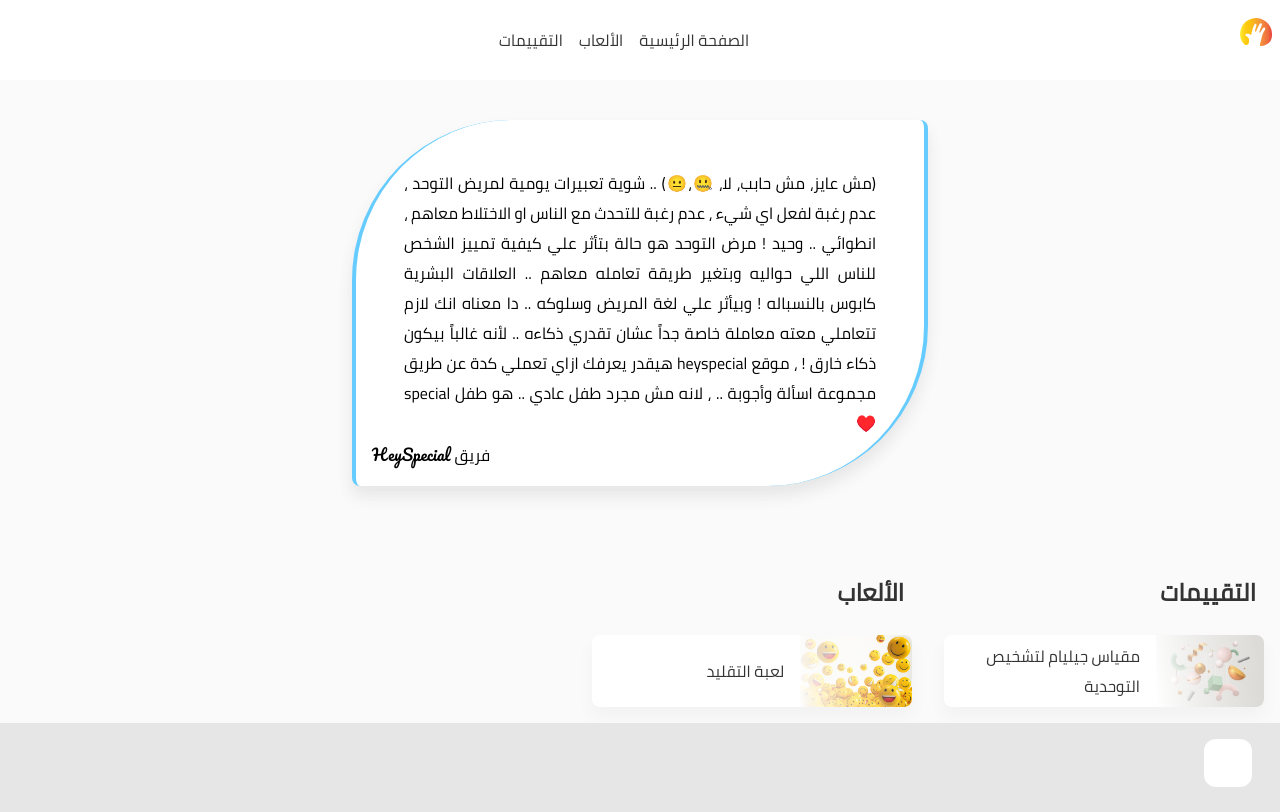
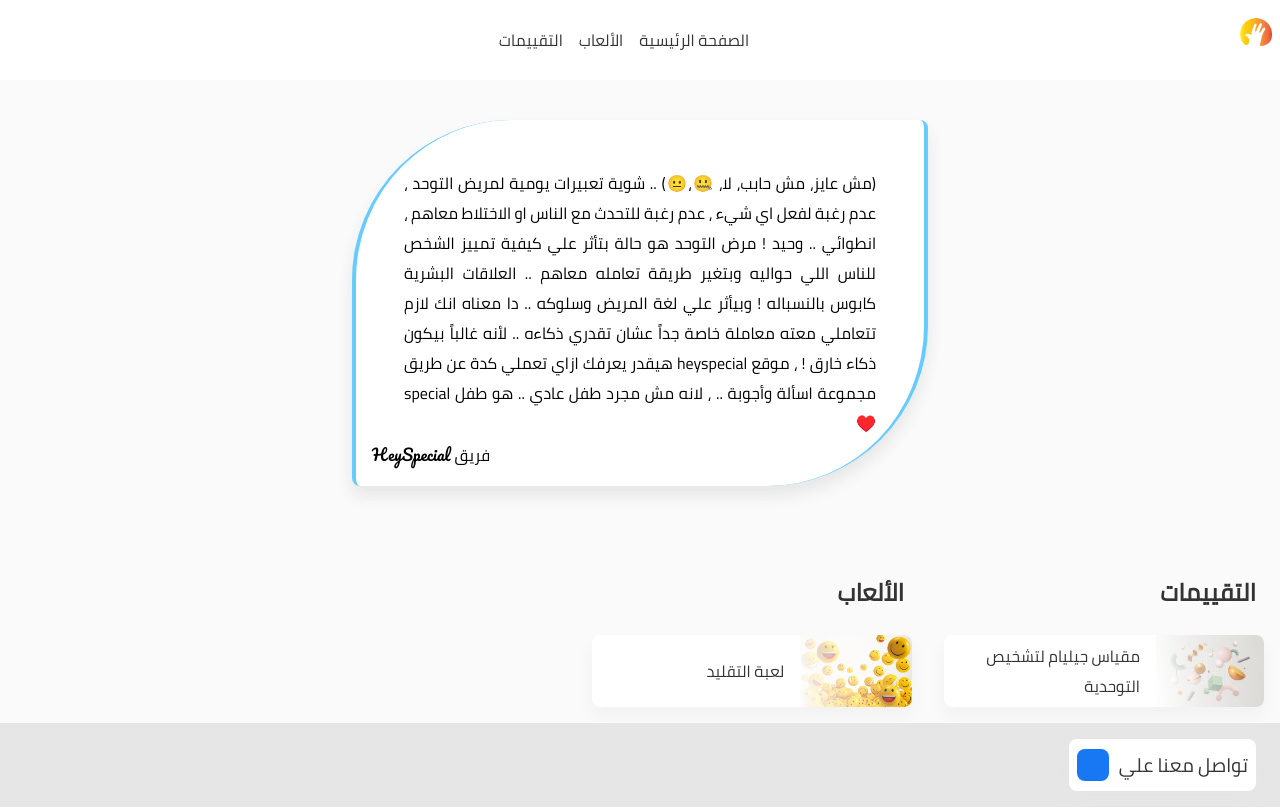
Before and after one commit to AbrahemAlhofe/HeySpecial, a Nuxt app: page / in a window 1280 px wide. Built offline with nearby package versions, Linux system fonts and the light colour scheme.

Commit message:
refactor: enhance facebook link button

```diff
--- a/components/TheFooter.vue
+++ b/components/TheFooter.vue
@@ -1,6 +1,8 @@
 <template lang='pug'>
   #footer
-    a( href='https://www.facebook.com/Hey-Spacial-102271598877467' ).footer__link#facebook: FacebookIcon
+    .link#facebook
+        .link__text تواصل معنا علي
+        a.link__icon( href='https://www.facebook.com/Hey-Spacial-102271598877467' name='facebook' ): FacebookIcon
 </template>
 
 <script>
@@ -20,20 +22,32 @@
     background-color: var(--gray-90);
     padding: 1em;
 
-    .footer__link {
-        width: 2em;
+    .link {
         background-color: var(--white);
-        border: none;
         box-shadow: 0px 10px 15px var(--gray-90);
+
         border-radius: 0.5em;
-        font-size: 1.5em;
         cursor: pointer;
-        height: 2em;
         display: inline-flex;
-        justify-content: center;
         align-items: center;
         margin-inline: 0.5em;
         color: var(--black);
+        padding: 0.5em;
+        &__text {
+            font-size: 1.2em;
+        }
+        &__icon {
+            border-radius: 0.5em;
+            width: 2em;
+            height: 2em;
+            background-color: #1877f2;
+            display: flex;
+            justify-content: center;
+            align-items: center;
+            margin-right: 0.6em;
+            color: transparent;
+            svg { fill: hsl(0, 0%, 100%) }
+        }
     }
 
 }
```
